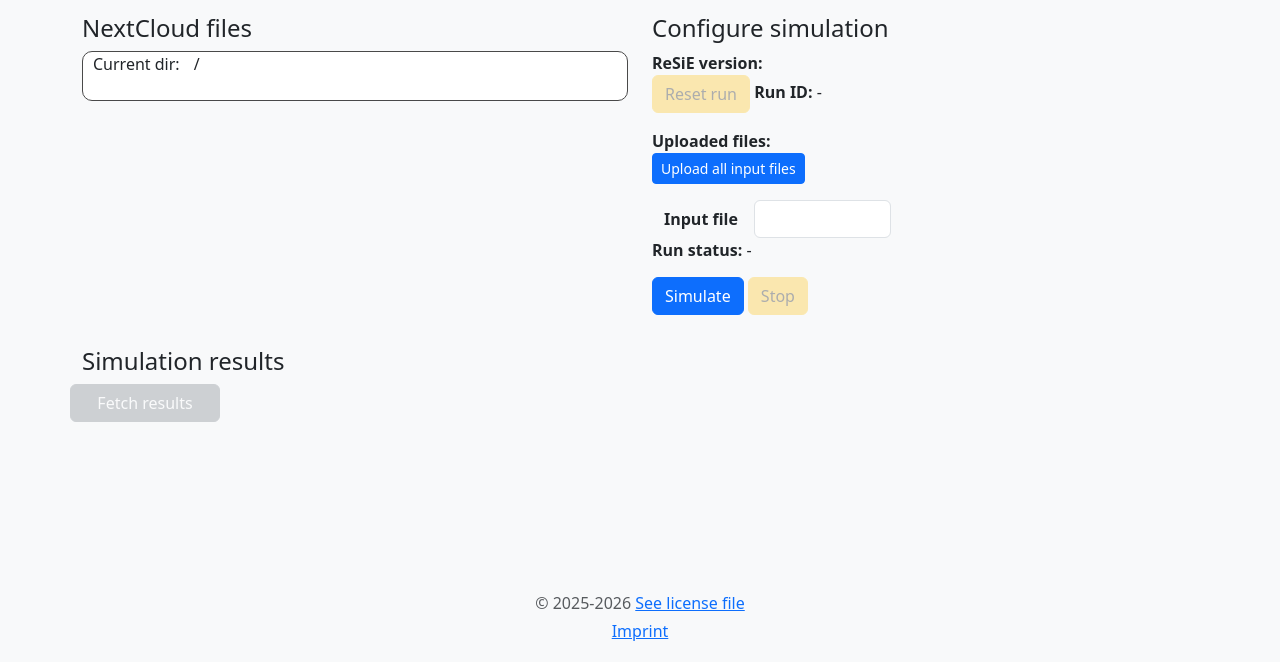
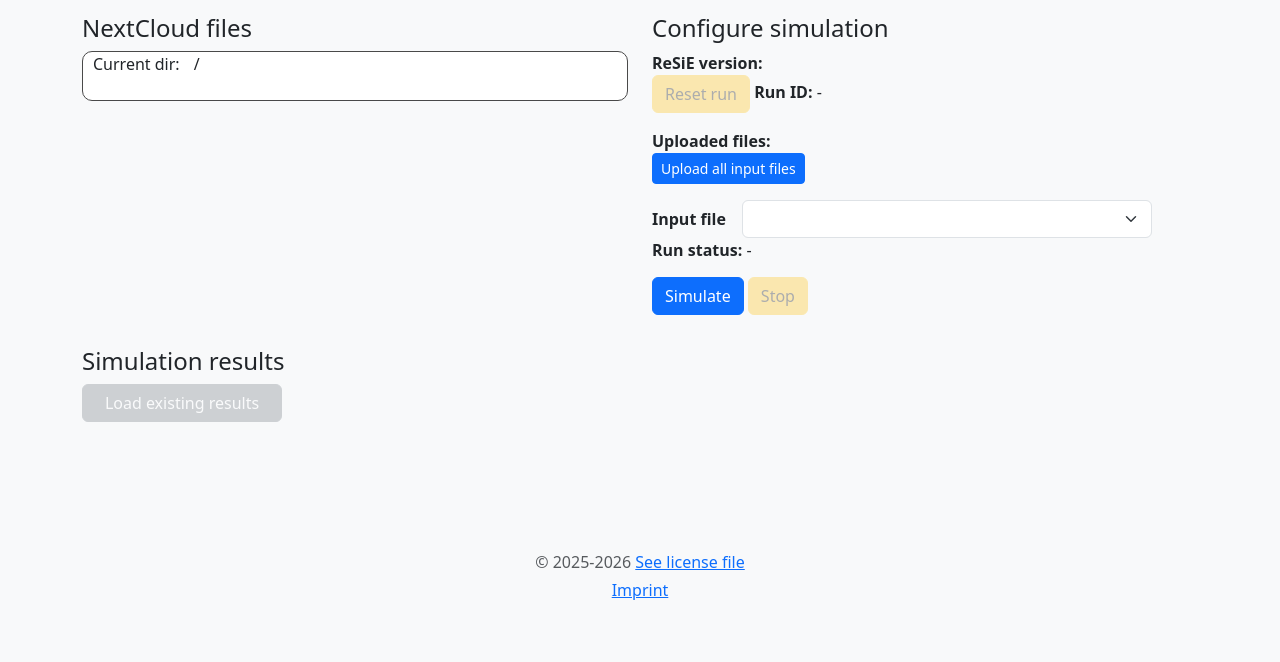
Before and after one commit to QuaSi-Software/simon, a Flask app: template webapp/simon_webapp/templates/index.html in a window 1280 px wide. Shown: the part 230-892 px from the top of the page. After the commit the page ends 830 px from the top, so only its background shows below. Run offline with Flask 3, Linux system fonts and the light colour scheme; the template is opened without the code that fills it, so the values that code supplies are empty.

Commit message:
Align elements better and improve styling of input file selection dropdown.

```diff
--- a/webapp/simon_webapp/static/style.css
+++ b/webapp/simon_webapp/static/style.css
@@ -6,6 +6,10 @@
 .btn:disabled,
 .btn.disabled {
     opacity: var(--bs-btn-disabled-opacity) !important;
+}
+
+.nav-link {
+    border-color: #00000017 !important;
 }
 
 .w-25 {
@@ -17,6 +21,10 @@
 }
 
 .hidden {
+    display: none;
+}
+
+.hidden-keep-spacing {
     visibility: hidden;
 }
 
@@ -89,7 +97,7 @@
 }
 
 #uploaded-files {
-    list-style: none;
+    list-style: square;
 }
 
 #run-status {
@@ -107,7 +115,7 @@
 
 label[for="config-file-selection"] {
     display: inline;
-    margin: 0.375rem 0.75rem;
+    margin: 0.375rem 0.75rem 0.375rem 0;
     font-size: 1rem;
     line-height: 1.5;
 }
@@ -128,7 +136,8 @@ label[for="config-file-selection"] {
 }
 
 #fetch-results {
-    width: 150px;
+    width: 200px;
+    margin-left: calc(var(--bs-gutter-x) * .5); /* from bootstrap, is overriden by .btn */
 }
 
 #error-label {
@@ -140,3 +149,7 @@ label[for="config-file-selection"] {
     color: red;
     font-weight: bold;
 }
+
+#results-tabs-control {
+    padding-left: calc(var(--bs-gutter-x) * .5); /* from bootstrap, is overridden by .nav */
+}
--- a/webapp/simon_webapp/templates/index.html
+++ b/webapp/simon_webapp/templates/index.html
@@ -58,7 +58,7 @@
             <form id="parameters-form" action="" method="POST" enctype="multipart/form-data">
               <div class="form-group">
                 <label for="config-file-selection" class="bold">Input file</label>
-                <select id="config-file-selection" name="config_file_selection" class="form-control w-25"></select>
+                <select id="config-file-selection" name="config_file_selection" class="form-control form-select w-75"></select>
                 <br/>
                 <span class="bold">Run status:</span> <span id="run-status">-</span>
                 <br/>
@@ -72,7 +72,7 @@
 
       <div class="row">
         <h4>Simulation results</h4>
-        <button id="fetch-results" type="button" class="btn btn-secondary" disabled>Fetch results</button>
+        <button id="fetch-results" type="button" class="btn btn-secondary" disabled>Load existing results</button>
         <p class="element-group">
           <span id="error-label" class="hidden">Errors</span>
           <ul id="error-list" class="hidden"></ul>
```
Lines whose indentation alone changed are shown as unchanged.
